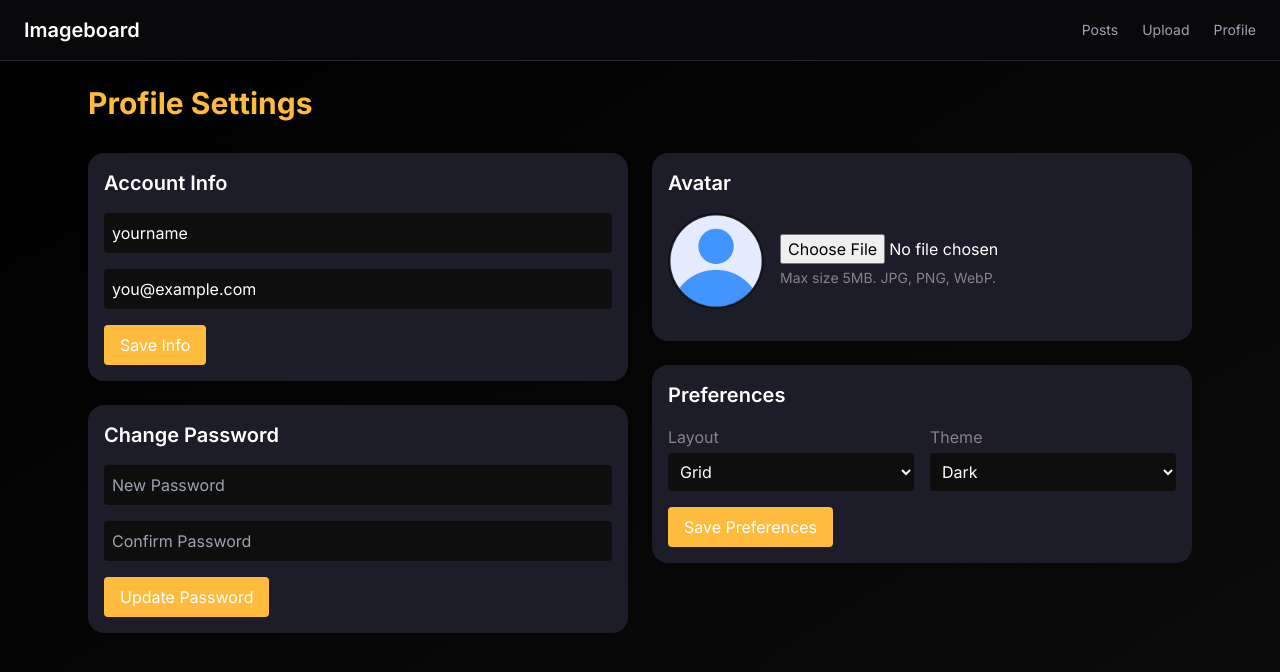
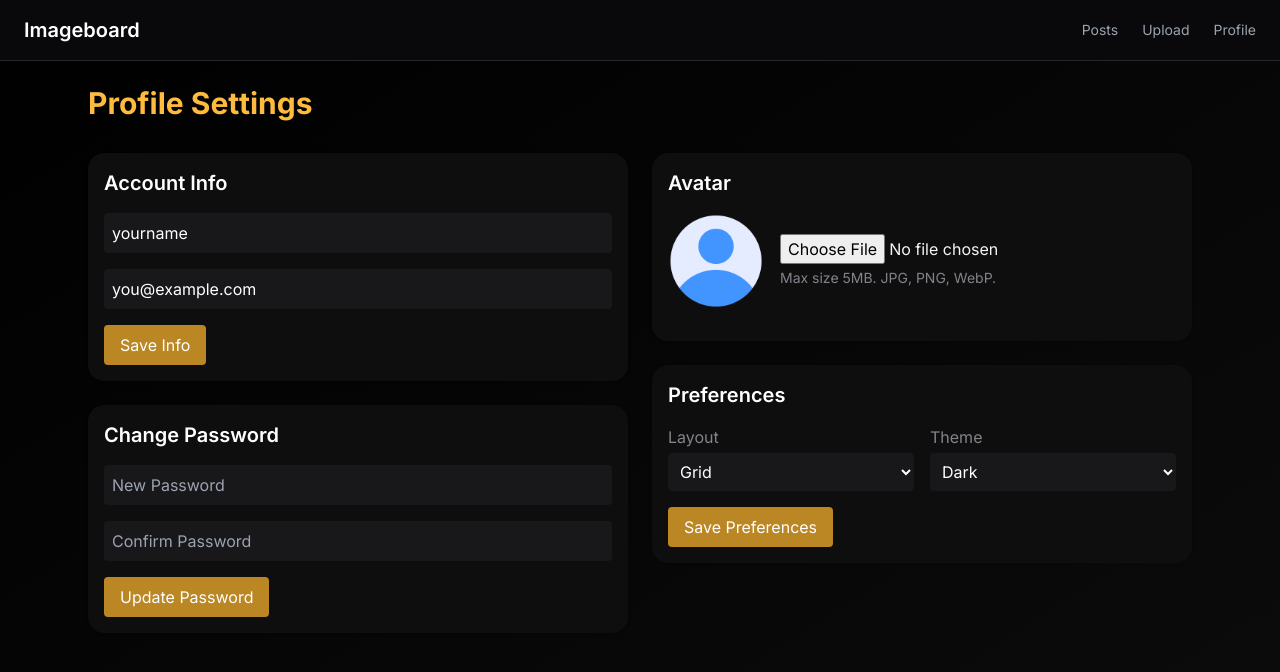
Before and after one commit to WWYDF/BooruParty, a Next.js app in the folder frontend/: page /profile in a window 1280 px wide. Shown: the top 672 px of the page. Built offline with nearby package versions, Linux system fonts and the light colour scheme.

Commit message:
design changes

```diff
--- a/frontend/src/components/clientSide/UserSettings/AvatarUpload.tsx
+++ b/frontend/src/components/clientSide/UserSettings/AvatarUpload.tsx
@@ -17,7 +17,7 @@ export default function AvatarUpload() {
   };
 
   return (
-    <section className="bg-secondary-border p-4 rounded-2xl shadow">
+    <section className="bg-secondary p-4 rounded-2xl shadow">
       <h2 className="text-xl font-semibold mb-4">Avatar</h2>
 
       {/* Avatar preview */}
@@ -32,7 +32,7 @@ export default function AvatarUpload() {
           />
         </div>
         <div>
-          <input type="file" accept="image/*" onChange={handleAvatarChange} />
+          <input type="file" accept="image/*" onChange={handleAvatarChange} className='text-zinc-100'/>
           <p className="text-subtle text-sm mt-1">Max size 5MB. JPG, PNG, WebP.</p>
         </div>
       </div>
--- a/frontend/src/components/clientSide/UserSettings/InfoForm.tsx
+++ b/frontend/src/components/clientSide/UserSettings/InfoForm.tsx
@@ -7,22 +7,22 @@ export default function InfoForm() {
   const [email, setEmail] = useState('you@example.com');
 
   return (
-    <section className="bg-secondary-border p-4 rounded-2xl shadow space-y-4">
+    <section className="bg-secondary p-4 rounded-2xl shadow space-y-4">
       <h2 className="text-xl font-semibold">Account Info</h2>
       <input
         value={username}
         onChange={(e) => setUsername(e.target.value)}
         placeholder="Username"
-        className="w-full p-2 rounded bg-secondary text-white"
+        className="w-full p-2 rounded bg-zinc-900 text-white focus:outline-none focus:ring-2 focus:ring-zinc-800"
       />
       <input
         value={email}
         onChange={(e) => setEmail(e.target.value)}
         placeholder="Email"
         type="email"
-        className="w-full p-2 rounded bg-secondary text-white"
+        className="w-full p-2 rounded bg-zinc-900 text-white focus:outline-none focus:ring-2 focus:ring-zinc-800"
       />
-      <button className="bg-accent text-white px-4 py-2 rounded">Save Info</button>
+      <button className="bg-darkerAccent text-white px-4 py-2 rounded">Save Info</button>
     </section>
   );
 }
--- a/frontend/src/components/clientSide/UserSettings/PasswordForm.tsx
+++ b/frontend/src/components/clientSide/UserSettings/PasswordForm.tsx
@@ -7,23 +7,23 @@ export default function PasswordChangeForm() {
   const [confirm, setConfirm] = useState('');
 
   return (
-    <section className="bg-secondary-border p-4 rounded-2xl shadow space-y-4">
+    <section className="bg-secondary p-4 rounded-2xl shadow space-y-4">
       <h2 className="text-xl font-semibold">Change Password</h2>
       <input
         type="password"
         placeholder="New Password"
         value={password}
         onChange={(e) => setPassword(e.target.value)}
-        className="w-full p-2 rounded bg-secondary text-white"
+        className="w-full p-2 rounded bg-zinc-900 text-white focus:outline-none focus:ring-2 focus:ring-zinc-800"
       />
       <input
         type="password"
         placeholder="Confirm Password"
         value={confirm}
         onChange={(e) => setConfirm(e.target.value)}
-        className="w-full p-2 rounded bg-secondary text-white"
+        className="w-full p-2 rounded bg-zinc-900 text-white focus:outline-none focus:ring-2 focus:ring-zinc-800"
       />
-      <button className="bg-accent text-white px-4 py-2 rounded">Update Password</button>
+      <button className="bg-darkerAccent text-white px-4 py-2 rounded">Update Password</button>
     </section>
   );
 }
--- a/frontend/src/components/clientSide/UserSettings/Preferences.tsx
+++ b/frontend/src/components/clientSide/UserSettings/Preferences.tsx
@@ -7,7 +7,7 @@ export default function PreferencesForm() {
   const [theme, setTheme] = useState<'DARK' | 'LIGHT'>('DARK');
 
   return (
-    <section className="bg-secondary-border p-4 rounded-2xl shadow space-y-4">
+    <section className="bg-secondary p-4 rounded-2xl shadow space-y-4">
       <h2 className="text-xl font-semibold">Preferences</h2>
 
       <div className="flex flex-col md:flex-row gap-4">
@@ -16,7 +16,7 @@ export default function PreferencesForm() {
           <select
             value={layout}
             onChange={(e) => setLayout(e.target.value as 'GRID' | 'COLLAGE')}
-            className="w-full p-2 rounded bg-secondary text-white"
+            className="w-full p-2 rounded bg-zinc-900 text-white focus:outline-none focus:ring-2 focus:ring-zinc-800"
           >
             <option value="GRID">Grid</option>
             <option value="COLLAGE">Collage</option>
@@ -28,7 +28,7 @@ export default function PreferencesForm() {
           <select
             value={theme}
             onChange={(e) => setTheme(e.target.value as 'DARK' | 'LIGHT')}
-            className="w-full p-2 rounded bg-secondary text-white"
+            className="w-full p-2 rounded bg-zinc-900 text-white focus:outline-none focus:ring-2 focus:ring-zinc-800"
           >
             <option value="DARK">Dark</option>
             <option value="LIGHT">Light</option>
@@ -36,7 +36,7 @@ export default function PreferencesForm() {
         </div>
       </div>
 
-      <button className="bg-accent text-white px-4 py-2 rounded">Save Preferences</button>
+      <button className="bg-darkerAccent text-white px-4 py-2 rounded">Save Preferences</button>
     </section>
   );
 }
```
